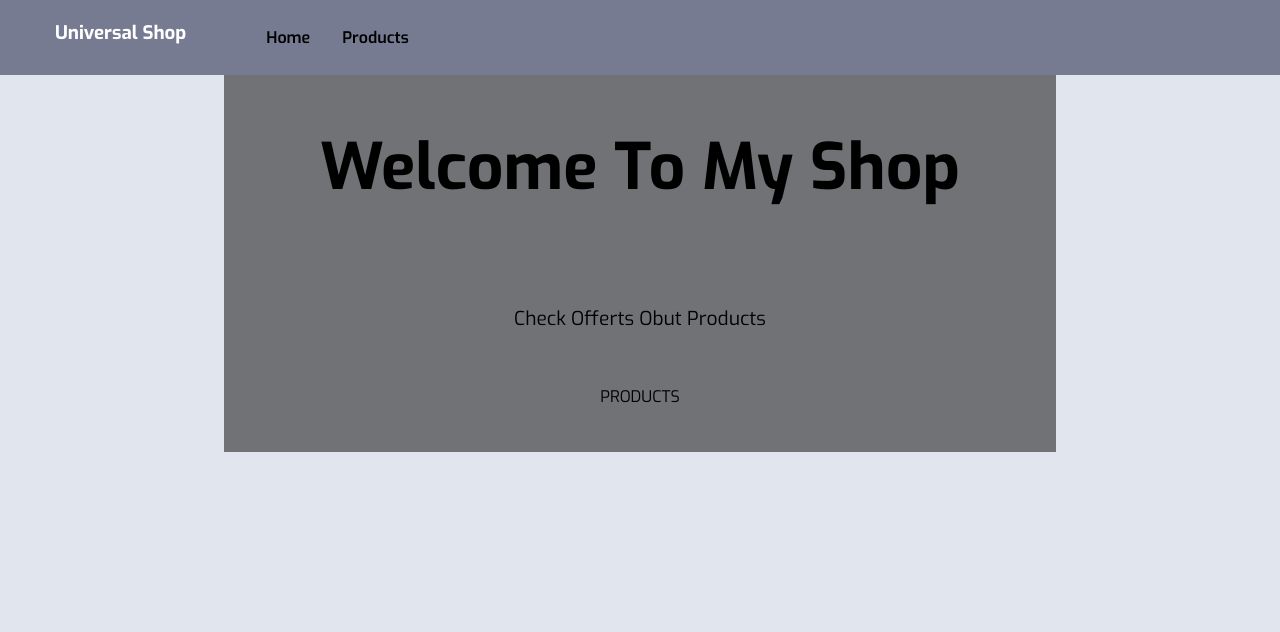
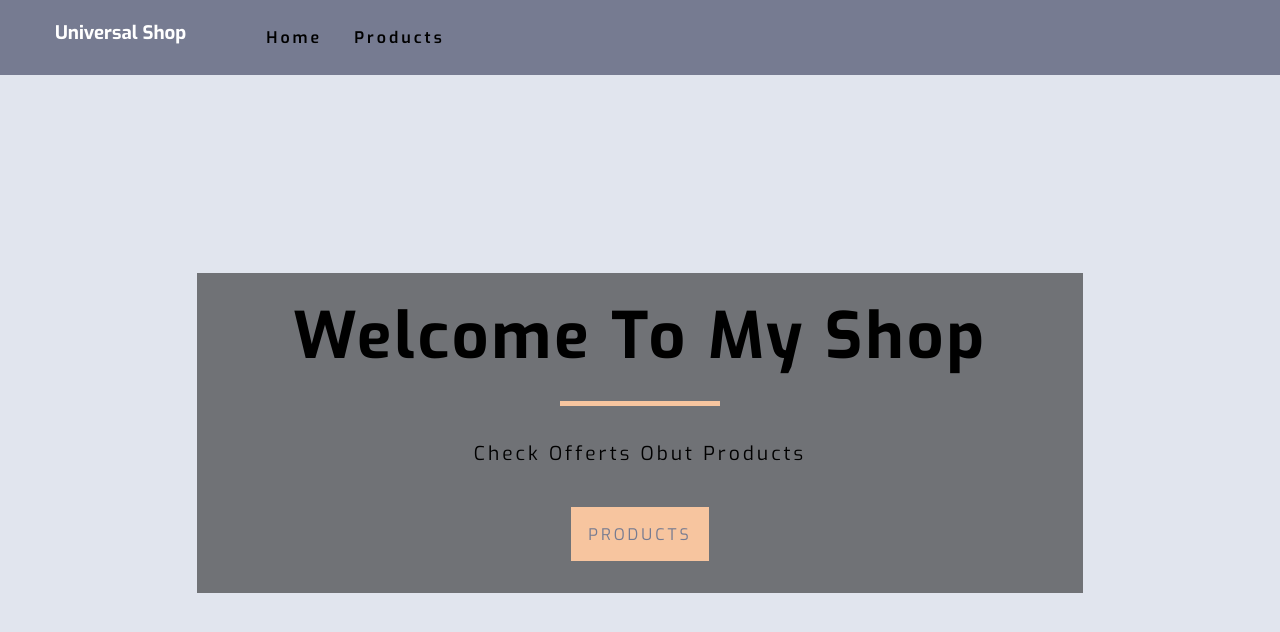
Before and after one commit to pwgcz/universal-shop, a React (Create React App) app in the folder front_end/: page / in a window 1280 px wide. Shown: the top 632 px of the page. Built offline with nearby package versions, Linux system fonts and the light colour scheme.

Commit message:
add erro page

```diff
--- a/front_end/src/App.css
+++ b/front_end/src/App.css
@@ -8,6 +8,10 @@
   --mainGreyColor: #767B91;
   --mainLightColor: #E1E5EE;
   --brightOrangeColor: #F7C59F;
+  --mainTransition: all 0.3s linear;
+  --mainSpacing: 3px;
+ --lightShadow: 2px 5px 3px 0px rgba(0, 0, 0, 0.5);
+ --darkShadow: 4px 10px 5px 0px rgba(0, 0, 0, 0.5);
 }
 
 /* globals */
@@ -18,9 +22,9 @@ body {
   line-height: 2.2;
 }
 h1 {
-  /* font-size: 3em;
+  font-size: 3em;
   line-height: 1;
-  margin-bottom: 0.5em; */
+  margin-bottom: 0.5em;
 }
 h2 {
   /* font-size: 2em;
@@ -56,10 +60,10 @@ a {
   display: inline-block;
   text-decoration: none;
   letter-spacing: var(--mainSpacing);
-  color: var(--mainBlack);
-  background: var(--primaryColor);
+  color: var(--mainGreyColor);
+  background: var(--brightOrangeColor);
   padding: 0.4rem 0.9rem;
-  border: 3px solid var(--primaryColor);
+  border: 3px solid var(--brightOrangeColor);
   transition: var(--mainTransition);
   text-transform: uppercase;
   cursor: pointer;
@@ -162,6 +166,7 @@ a {
   display: flex;
   align-items: center;
   justify-content: center;
+   min-height: calc(100vh - 66px);
 }
 
 /* End of Hero */
@@ -183,7 +188,7 @@ a {
 .banner div {
   width: 10rem;
   height: 5px;
-  background: var(--primaryColor);
+  background: var(--brightOrangeColor);
   margin: 1.7rem auto;
 }
 .banner p {
--- a/front_end/src/pages/Error.js
+++ b/front_end/src/pages/Error.js
@@ -1,9 +1,16 @@
-import React from 'react'
+import React from 'react';
+import Banner from '../components/Banner';
+import {Link} from 'react-router-dom'
+
 
 const Error = () => {
   return(
-    <div>
-    Error page
+    <div className='contentWrapper'>
+      <Banner title='404' subtitle='page not found'>
+        <Link to='/' className='btn-primary'>
+          return
+        </Link>
+      </Banner>
     </div>
   )
 }
```
